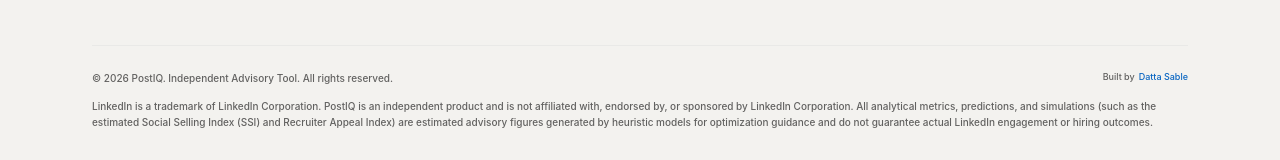
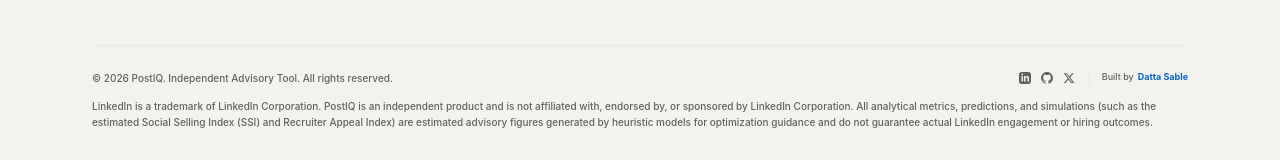
Before and after one commit to Nexdial-io/postiq, a Next.js app: page /settings in a window 1280 px wide. Shown: the part 1356-1516 px from the top of the page. Built offline with nearby package versions, Linux system fonts and the light colour scheme.

Commit message:
feat: integrate Datta Sable real social links into footer, about page, db user, settings placeholders, and README

```diff
--- a/src/app/about/page.tsx
+++ b/src/app/about/page.tsx
@@ -138,13 +138,13 @@
 
               {/* Social icons row */}
               <div className="flex items-center justify-center gap-4 text-zinc-400">
-                <a href="https://linkedin.com" target="_blank" rel="noopener noreferrer" className="p-2 rounded-xl hover:bg-black/5 dark:hover:bg-white/5 hover:text-brand-purple transition-all" title="LinkedIn">
+                <a href="https://www.linkedin.com/in/dattasable/" target="_blank" rel="noopener noreferrer" className="p-2 rounded-xl hover:bg-black/5 dark:hover:bg-white/5 hover:text-brand-purple transition-all" title="LinkedIn">
                   <svg className="w-4 h-4 fill-current" viewBox="0 0 24 24"><path d="M19 0h-14c-2.761 0-5 2.239-5 5v14c0 2.761 2.239 5 5 5h14c2.762 0 5-2.239 5-5v-14c0-2.761-2.238-5-5-5zm-11 19h-3v-11h3v11zm-1.5-12.268c-.966 0-1.75-.779-1.75-1.75s.784-1.75 1.75-1.75 1.75.779 1.75 1.75-.784 1.75-1.75 1.75zm13.5 12.268h-3v-5.604c0-3.368-4-3.113-4 0v5.604h-3v-11h3v1.765c1.396-2.586 7-2.777 7 2.476v6.759z"/></svg>
                 </a>
-                <a href="https://github.com" target="_blank" rel="noopener noreferrer" className="p-2 rounded-xl hover:bg-black/5 dark:hover:bg-white/5 hover:text-brand-purple transition-all" title="GitHub">
+                <a href="https://github.com/sabledattatray" target="_blank" rel="noopener noreferrer" className="p-2 rounded-xl hover:bg-black/5 dark:hover:bg-white/5 hover:text-brand-purple transition-all" title="GitHub">
                   <svg className="w-4 h-4 fill-current" viewBox="0 0 24 24"><path d="M12 0c-6.626 0-12 5.373-12 12 0 5.302 3.438 9.8 8.207 11.387.599.111.793-.261.793-.577v-2.234c-3.338.726-4.033-1.416-4.033-1.416-.546-1.387-1.333-1.756-1.333-1.756-1.089-.745.083-.729.083-.729 1.205.084 1.839 1.237 1.839 1.237 1.07 1.834 2.807 1.304 3.492.997.107-.775.418-1.305.762-1.604-2.665-.305-5.467-1.334-5.467-5.931 0-1.311.469-2.381 1.236-3.221-.124-.303-.535-1.524.117-3.176 0 0 1.008-.322 3.301 1.23.957-.266 1.983-.399 3.003-.404 1.02.005 2.047.138 3.006.404 2.291-1.552 3.297-1.23 3.297-1.23.653 1.653.242 2.874.118 3.176.77.84 1.235 1.911 1.235 3.221 0 4.609-2.807 5.624-5.479 5.921.43.372.823 1.102.823 2.222v3.293c0 .319.192.694.801.576 4.765-1.589 8.199-6.086 8.199-11.386 0-6.627-5.373-12-12-12z"/></svg>
                 </a>
-                <a href="https://twitter.com" target="_blank" rel="noopener noreferrer" className="p-2 rounded-xl hover:bg-black/5 dark:hover:bg-white/5 hover:text-brand-purple transition-all" title="Twitter">
+                <a href="https://x.com/sabledattatray" target="_blank" rel="noopener noreferrer" className="p-2 rounded-xl hover:bg-black/5 dark:hover:bg-white/5 hover:text-brand-purple transition-all" title="Twitter">
                   <svg className="w-4 h-4 fill-current" viewBox="0 0 24 24"><path d="M18.244 2.25h3.308l-7.227 8.26 8.502 11.24H16.17l-5.214-6.817L4.99 21.75H1.68l7.73-8.835L1.254 2.25H8.08l4.713 6.231zm-1.161 17.52h1.833L7.084 4.126H5.117z"/></svg>
                 </a>
               </div>
--- a/src/app/settings/page.tsx
+++ b/src/app/settings/page.tsx
@@ -422,7 +422,7 @@
                         <label className="text-zinc-500 block mb-1">GitHub Profile Link</label>
                         <input
                           type="url"
-                          placeholder="https://github.com/dattasable"
+                          placeholder="https://github.com/sabledattatray"
                           value={github}
                           onChange={(e) => setGithub(e.target.value)}
                           className="w-full px-3.5 py-2 rounded-xl bg-[#f8f9fa] dark:bg-[#141b22] border border-card-border text-xs focus:outline-none focus:border-brand-purple transition-all"
@@ -433,7 +433,7 @@
                         <label className="text-zinc-500 block mb-1">Twitter / X URL</label>
                         <input
                           type="url"
-                          placeholder="https://x.com/dattasable"
+                          placeholder="https://x.com/sabledattatray"
                           value={twitter}
                           onChange={(e) => setTwitter(e.target.value)}
                           className="w-full px-3.5 py-2 rounded-xl bg-[#f8f9fa] dark:bg-[#141b22] border border-card-border text-xs focus:outline-none focus:border-brand-purple transition-all"
--- a/src/components/ClientLayout.tsx
+++ b/src/components/ClientLayout.tsx
@@ -416,6 +416,18 @@
           <div className="max-w-7xl mx-auto mt-12 pt-8 border-t border-card-border flex flex-col justify-between gap-6 relative z-10 text-xs font-semibold">
             <div className="flex flex-col sm:flex-row justify-between items-center gap-4">
               <span className="text-zinc-550">© 2026 PostIQ. All rights reserved.</span>
+              <div className="flex items-center gap-3">
+                <div className="flex items-center gap-2 border-r border-card-border pr-3">
+                  <a href="https://www.linkedin.com/in/dattasable/" target="_blank" rel="noopener noreferrer" className="text-zinc-450 hover:text-brand-purple transition-colors p-1" title="LinkedIn">
+                    <svg className="w-3.5 h-3.5 fill-current" viewBox="0 0 24 24"><path d="M19 0h-14c-2.761 0-5 2.239-5 5v14c0 2.761 2.239 5 5 5h14c2.762 0 5-2.239 5-5v-14c0-2.761-2.238-5-5-5zm-11 19h-3v-11h3v11zm-1.5-12.268c-.966 0-1.75-.779-1.75-1.75s.784-1.75 1.75-1.75 1.75.779 1.75 1.75-.784 1.75-1.75 1.75zm13.5 12.268h-3v-5.604c0-3.368-4-3.113-4 0v5.604h-3v-11h3v1.765c1.396-2.586 7-2.777 7 2.476v6.759z"/></svg>
+                  </a>
+                  <a href="https://github.com/sabledattatray" target="_blank" rel="noopener noreferrer" className="text-zinc-450 hover:text-zinc-900 dark:hover:text-white transition-colors p-1" title="GitHub">
+                    <svg className="w-3.5 h-3.5 fill-current" viewBox="0 0 24 24"><path d="M12 0c-6.626 0-12 5.373-12 12 0 5.302 3.438 9.8 8.207 11.387.599.111.793-.261.793-.577v-2.234c-3.338.726-4.033-1.416-4.033-1.416-.546-1.387-1.333-1.756-1.333-1.756-1.089-.745.083-.729.083-.729 1.205.084 1.839 1.237 1.839 1.237 1.07 1.834 2.807 1.304 3.492.997.107-.775.418-1.305.762-1.604-2.665-.305-5.467-1.334-5.467-5.931 0-1.311.469-2.381 1.236-3.221-.124-.303-.535-1.524.117-3.176 0 0 1.008-.322 3.301 1.23.957-.266 1.983-.399 3.003-.404 1.02.005 2.047.138 3.006.404 2.291-1.552 3.297-1.23 3.297-1.23.653 1.653.242 2.874.118 3.176.77.84 1.235 1.911 1.235 3.221 0 4.609-2.807 5.624-5.479 5.921.43.372.823 1.102.823 2.222v3.293c0 .319.192.694.801.576 4.765-1.589 8.199-6.086 8.199-11.386 0-6.627-5.373-12-12-12z"/></svg>
+                  </a>
+                  <a href="https://x.com/sabledattatray" target="_blank" rel="noopener noreferrer" className="text-zinc-450 hover:text-zinc-900 dark:hover:text-white transition-colors p-1" title="Twitter">
+                    <svg className="w-3.5 h-3.5 fill-current" viewBox="0 0 24 24"><path d="M18.244 2.25h3.308l-7.227 8.26 8.502 11.24H16.17l-5.214-6.817L4.99 21.75H1.68l7.73-8.835L1.254 2.25H8.08l4.713 6.231zm-1.161 17.52h1.833L7.084 4.126H5.117z"/></svg>
+                  </a>
+                </div>
                 <div className="flex items-center gap-1">
                   <span className="text-zinc-555">Designed &</span>
                   <a
@@ -429,7 +441,8 @@
                   </a>
                 </div>
               </div>
-            <p className="text-[10px] text-zinc-500 dark:text-zinc-400 font-medium leading-relaxed text-center sm:text-left border-t border-card-border/40 pt-4">
+            </div>
+            <p className="text-[10px] text-zinc-550 dark:text-zinc-400 font-medium leading-relaxed text-center sm:text-left border-t border-card-border/40 pt-4">
               LinkedIn is a trademark of LinkedIn Corporation. PostIQ is an independent product and is not affiliated with, endorsed by, or sponsored by LinkedIn Corporation. All analytical metrics, predictions, and simulations (such as the estimated Social Selling Index (SSI) and Recruiter Appeal Index) are estimated advisory figures generated by heuristic models for optimization guidance and do not guarantee actual LinkedIn engagement or hiring outcomes.
             </p>
           </div>
@@ -741,9 +754,22 @@
           <footer className="border-t border-card-border/40 pt-6 mt-12 text-[10px] text-zinc-500 font-medium leading-relaxed space-y-3">
             <div className="flex flex-col sm:flex-row justify-between items-center gap-2 text-zinc-550">
               <span>© 2026 PostIQ. Independent Advisory Tool. All rights reserved.</span>
-              <div className="flex items-center gap-1 text-[9px]">
+              <div className="flex items-center gap-3 text-[9px]">
+                <div className="flex items-center gap-1.5 border-r border-card-border/40 pr-3">
+                  <a href="https://www.linkedin.com/in/dattasable/" target="_blank" rel="noopener noreferrer" className="text-zinc-450 hover:text-brand-purple transition-colors p-0.5" title="LinkedIn">
+                    <svg className="w-3 h-3 fill-current" viewBox="0 0 24 24"><path d="M19 0h-14c-2.761 0-5 2.239-5 5v14c0 2.761 2.239 5 5 5h14c2.762 0 5-2.239 5-5v-14c0-2.761-2.238-5-5-5zm-11 19h-3v-11h3v11zm-1.5-12.268c-.966 0-1.75-.779-1.75-1.75s.784-1.75 1.75-1.75 1.75.779 1.75 1.75-.784 1.75-1.75 1.75zm13.5 12.268h-3v-5.604c0-3.368-4-3.113-4 0v5.604h-3v-11h3v1.765c1.396-2.586 7-2.777 7 2.476v6.759z"/></svg>
+                  </a>
+                  <a href="https://github.com/sabledattatray" target="_blank" rel="noopener noreferrer" className="text-zinc-450 hover:text-zinc-900 dark:hover:text-white transition-colors p-0.5" title="GitHub">
+                    <svg className="w-3 h-3 fill-current" viewBox="0 0 24 24"><path d="M12 0c-6.626 0-12 5.373-12 12 0 5.302 3.438 9.8 8.207 11.387.599.111.793-.261.793-.577v-2.234c-3.338.726-4.033-1.416-4.033-1.416-.546-1.387-1.333-1.756-1.333-1.756-1.089-.745.083-.729.083-.729 1.205.084 1.839 1.237 1.839 1.237 1.07 1.834 2.807 1.304 3.492.997.107-.775.418-1.305.762-1.604-2.665-.305-5.467-1.334-5.467-5.931 0-1.311.469-2.381 1.236-3.221-.124-.303-.535-1.524.117-3.176 0 0 1.008-.322 3.301 1.23.957-.266 1.983-.399 3.003-.404 1.02.005 2.047.138 3.006.404 2.291-1.552 3.297-1.23 3.297-1.23.653 1.653.242 2.874.118 3.176.77.84 1.235 1.911 1.235 3.221 0 4.609-2.807 5.624-5.479 5.921.43.372.823 1.102.823 2.222v3.293c0 .319.192.694.801.576 4.765-1.589 8.199-6.086 8.199-11.386 0-6.627-5.373-12-12-12z"/></svg>
+                  </a>
+                  <a href="https://x.com/sabledattatray" target="_blank" rel="noopener noreferrer" className="text-zinc-450 hover:text-zinc-900 dark:hover:text-white transition-colors p-0.5" title="Twitter">
+                    <svg className="w-3 h-3 fill-current" viewBox="0 0 24 24"><path d="M18.244 2.25h3.308l-7.227 8.26 8.502 11.24H16.17l-5.214-6.817L4.99 21.75H1.68l7.73-8.835L1.254 2.25H8.08l4.713 6.231zm-1.161 17.52h1.833L7.084 4.126H5.117z"/></svg>
+                  </a>
+                </div>
+                <div className="flex items-center gap-1">
                   <span>Built by</span>
-                <a href="https://dattasable.com" target="_blank" rel="noopener noreferrer" className="text-brand-purple hover:underline">Datta Sable</a>
+                  <a href="https://dattasable.com" target="_blank" rel="noopener noreferrer" className="text-brand-purple hover:underline font-bold">Datta Sable</a>
+                </div>
               </div>
             </div>
             <p>
--- a/src/lib/db.ts
+++ b/src/lib/db.ts
@@ -191,8 +191,8 @@
       email: "datta@nexdial.com",
       phone: "+91 98765 43210",
       website: "https://dattasable.com",
-      github: "https://github.com/dattasable",
-      twitter: "https://x.com/dattasable"
+      github: "https://github.com/sabledattatray",
+      twitter: "https://x.com/sabledattatray"
     }
   },
   {
```
Also changed, not shown: 1 other file (tests, documents, lock files or other folders). Lines whose indentation alone changed are shown as unchanged.
